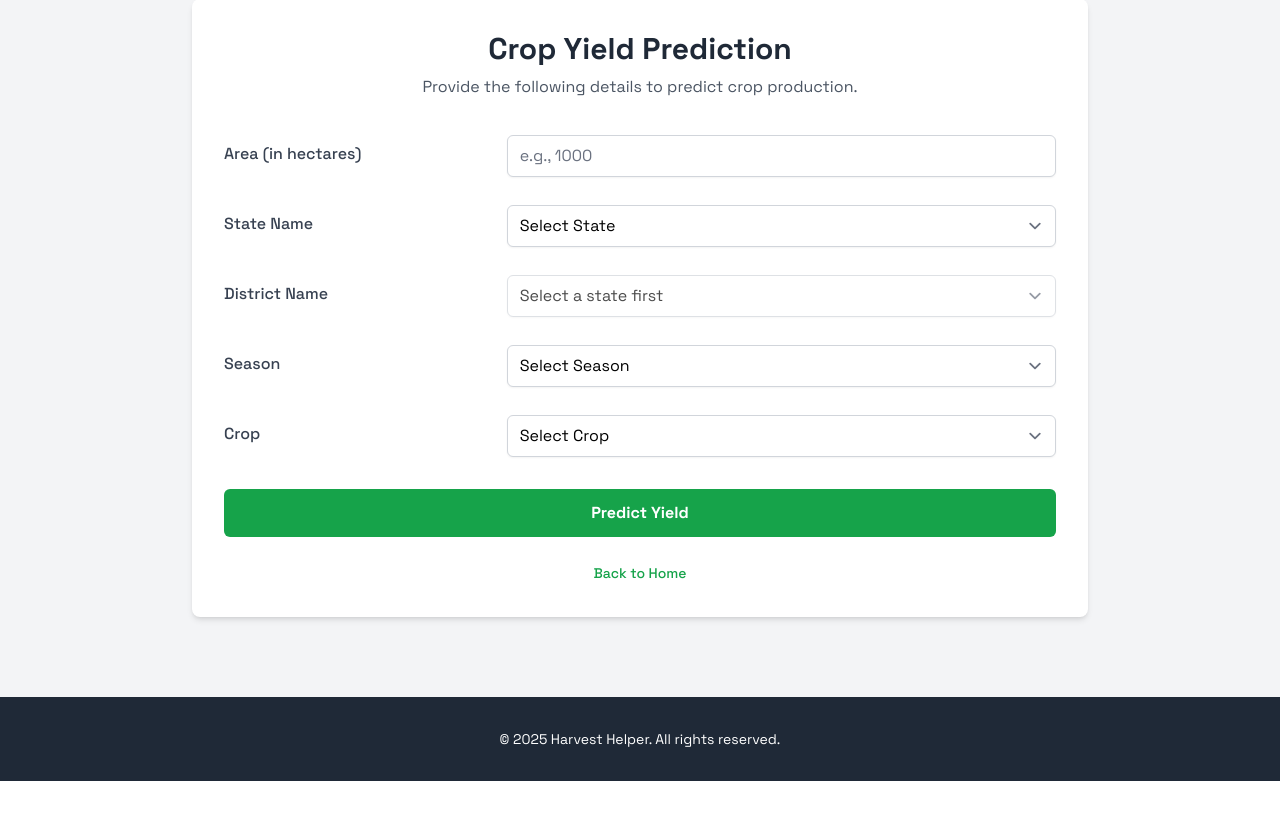
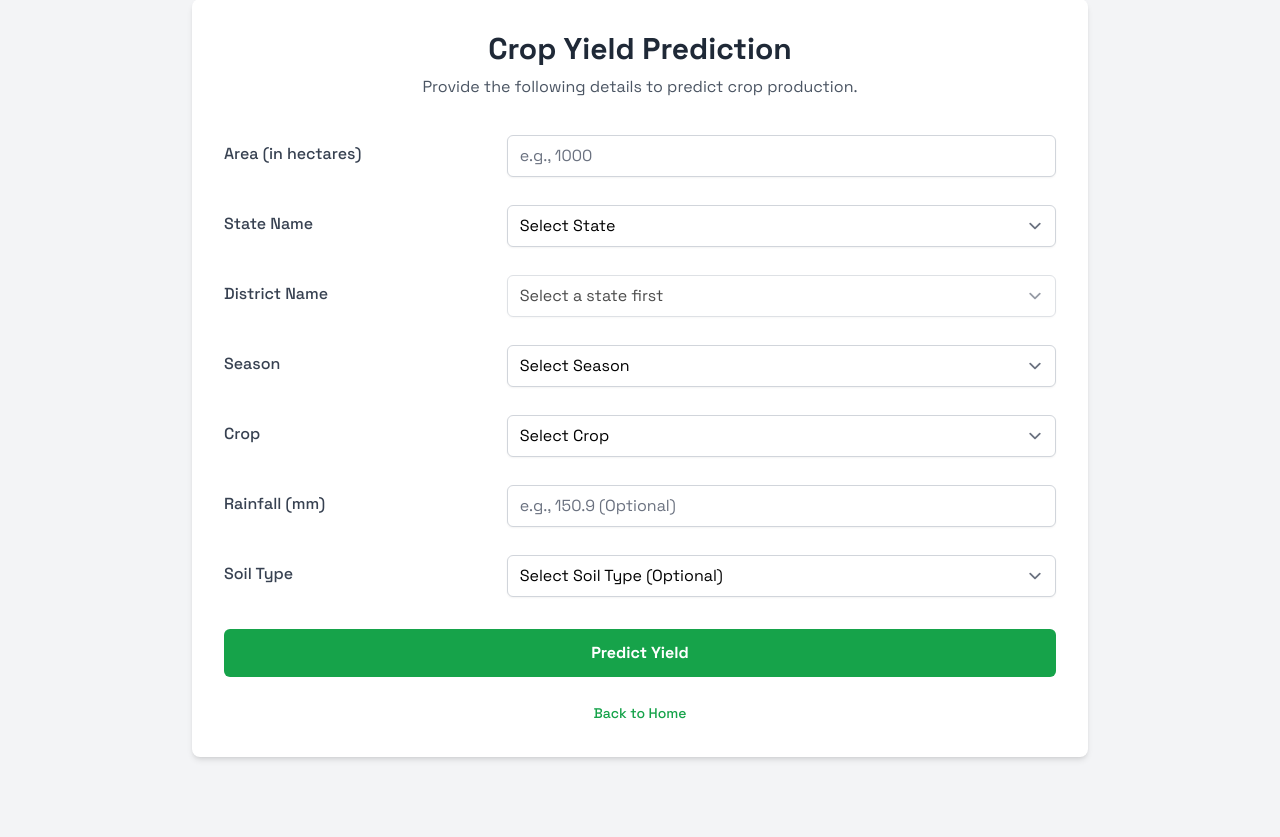
Before and after one commit to Darshanroy/help-project, a Flask app: page /yield-predict in a window 1280 px wide. Shown: the part 145-982 px from the top of the page. Before the commit the page ends 926 px from the top, so only its background shows below. Run offline with Flask 3, Linux system fonts and the light colour scheme; parts of the project's set-up code (start-up, migrations or seed data) failed here and were passed over; some libraries are stand-ins or nearby versions.

Commit message:
chnaged dataset

```diff
--- a/app.py
+++ b/app.py
@@ -1,15 +1,13 @@
 from flask import Flask, render_template, request, jsonify
 import pandas as pd
 import os
-import database # --- DATABASE INTEGRATION: Import the new database file ---
+import database
 
 from prediction_pipeline import predict_crop
 from yield_prediction_pipeline import predict_crop_yield
 from fertilizer_prediction_pipeline import predict_fertilizer
 
 app = Flask(__name__)
-
-# --- DATABASE INTEGRATION: Initialize the database on startup ---
 database.init_db()
 
 # --- Load data for dropdowns ---
@@ -19,11 +17,13 @@ FERTILIZER_DATA_PATH = os.path.join('data', 'Fertilizer Prediction.csv')
 yield_df = pd.read_csv(YIELD_DATA_PATH).dropna(subset=["Production"])
 fertilizer_df = pd.read_csv(FERTILIZER_DATA_PATH)
 
+# Get unique values for yield dropdowns
 unique_states = sorted(yield_df['State_Name'].unique())
 unique_yield_seasons = sorted(yield_df['Season'].unique())
 unique_yield_crops = sorted(yield_df['Crop'].unique())
+
+# --- MODIFICATION: Get unique soil types for the yield form ---
 unique_soil_types = sorted(fertilizer_df['Soil Type'].unique())
-unique_crop_types = sorted(fertilizer_df['Crop Type'].unique())
 
 
 @app.route('/')
@@ -36,11 +36,14 @@ def crop_recommend():
 
 @app.route('/yield-predict')
 def yield_predict():
+    """Renders the yield prediction page."""
+    # --- MODIFICATION: Pass unique_soil_types to the template ---
     return render_template(
         'yield.html',
         states=unique_states,
         seasons=unique_yield_seasons,
-        crops=unique_yield_crops
+        crops=unique_yield_crops,
+        soil_types=unique_soil_types
     )
 
 @app.route('/get_districts/<state_name>')
@@ -58,24 +61,23 @@ def fertilizer_recommend():
 
 @app.route('/predict', methods=['POST'])
 def predict():
-    if request.method == 'POST':
-        try:
-            form_inputs = ['N', 'P', 'K', 'temperature', 'humidity', 'ph', 'rainfall']
-            data = [float(request.form[key]) for key in form_inputs]
-
-            crop_prediction = predict_crop(data)
-
-            # --- DATABASE INTEGRATION: Log the successful prediction ---
-            database.log_crop_prediction(data, crop_prediction)
-
-            return jsonify({'prediction': crop_prediction})
-        except Exception as e:
-            return jsonify({'error': str(e)})
+    # ... (no changes needed in this function) ...
+    try:
+        data = [float(request.form[key]) for key in ['N', 'P', 'K', 'temperature', 'humidity', 'ph', 'rainfall']]
+        crop_prediction = predict_crop(data)
+        database.log_crop_prediction(data, crop_prediction)
+        return jsonify({'prediction': crop_prediction})
+    except Exception as e:
+        return jsonify({'error': str(e)})
 
 @app.route('/predict_yield', methods=['POST'])
 def predict_yield_endpoint():
+    """Handles yield prediction requests."""
     if request.method == 'POST':
         try:
+            # --- MODIFICATION: Accept new fields but only use the ones the model needs ---
+            # The form will send 'Rainfall' and 'Soil_Type', but we ignore them here
+            # because the current yield model was not trained on them.
             data_for_prediction = {
                 'Area': float(request.form['Area']),
                 'State_Name': request.form['State_Name'],
@@ -86,19 +88,39 @@ def predict_yield_endpoint():
 
             yield_prediction = predict_crop_yield(data_for_prediction)
 
-            # --- DATABASE INTEGRATION: Log the successful prediction ---
+            # Log the prediction with the data the model used
             database.log_yield_prediction(data_for_prediction, yield_prediction)
 
             return jsonify({'prediction': yield_prediction})
         except Exception as e:
             return jsonify({'error': str(e)})
+
+@app.route('/predict_fertilizer', methods=['POST'])
+def predict_fertilizer_endpoint():
+    # ... (no changes needed in this function) ...
+    try:
+        data_for_prediction = {
+            'Temperature': float(request.form['Temperature']),
+            'Humidity': float(request.form['Humidity']),
+            'Moisture': float(request.form['Moisture']),
+            'Soil Type': request.form['Soil_Type'],
+            'Crop Type': request.form['Crop_Type'],
+            'Nitrogen': int(request.form['Nitrogen']),
+            'Potassium': int(request.form['Potassium']),
+            'Phosphorous': int(request.form['Phosphorous'])
+        }
+        fertilizer_prediction = predict_fertilizer(data_for_prediction)
+        database.log_fertilizer_prediction(data_for_prediction, fertilizer_prediction)
+        return jsonify({'prediction': fertilizer_prediction})
+    except Exception as e:
+        return jsonify({'error': str(e)})
+
 @app.route('/history')
 def history():
-    """Renders the history page with logs from all prediction types."""
+    # ... (no changes needed in this function) ...
     crop_logs = database.fetch_crop_logs()
     yield_logs = database.fetch_yield_logs()
     fertilizer_logs = database.fetch_fertilizer_logs()
-
     return render_template(
         'history.html',
         crop_history=crop_logs,
@@ -106,30 +128,5 @@ def history():
         fertilizer_history=fertilizer_logs
     )
 
-@app.route('/predict_fertilizer', methods=['POST'])
-def predict_fertilizer_endpoint():
-    if request.method == 'POST':
-        try:
-            data_for_prediction = {
-                'Temperature': float(request.form['Temperature']),
-                'Humidity': float(request.form['Humidity']),
-                'Moisture': float(request.form['Moisture']),
-                'Soil Type': request.form['Soil_Type'],
-                'Crop Type': request.form['Crop_Type'],
-                'Nitrogen': int(request.form['Nitrogen']),
-                'Potassium': int(request.form['Potassium']),
-                'Phosphorous': int(request.form['Phosphorous'])
-            }
-
-            fertilizer_prediction = predict_fertilizer(data_for_prediction)
-
-            # --- DATABASE INTEGRATION: Log the successful prediction ---
-            database.log_fertilizer_prediction(data_for_prediction, fertilizer_prediction)
-
-            return jsonify({'prediction': fertilizer_prediction})
-        except Exception as e:
-            return jsonify({'error': str(e)})
-
-
 if __name__ == '__main__':
     app.run(debug=True)
--- a/templates/yield.html
+++ b/templates/yield.html
@@ -48,6 +48,22 @@
                         {% for crop in crops %}<option value="{{ crop }}">{{ crop }}</option>{% endfor %}
                     </select>
                 </div>
+
+                <!-- --- NEW FIELD: Rainfall --- -->
+                <div class="grid grid-cols-1 md:grid-cols-3 items-center gap-4">
+                    <label for="Rainfall" class="font-medium text-gray-700">Rainfall (mm)</label>
+                    <input type="number" step="0.01" class="md:col-span-2 mt-1 block w-full rounded-md border-gray-300 shadow-sm focus:border-green-500 focus:ring-green-500" id="Rainfall" name="Rainfall" placeholder="e.g., 150.9 (Optional)">
+                </div>
+
+                <!-- --- NEW FIELD: Soil Type --- -->
+                <div class="grid grid-cols-1 md:grid-cols-3 items-center gap-4">
+                    <label for="Soil_Type" class="font-medium text-gray-700">Soil Type</label>
+                    <select class="md:col-span-2 mt-1 block w-full rounded-md border-gray-300 shadow-sm focus:border-green-500 focus:ring-green-500" id="Soil_Type" name="Soil_Type">
+                        <option value="">Select Soil Type (Optional)</option>
+                        {% for soil in soil_types %}<option value="{{ soil }}">{{ soil }}</option>{% endfor %}
+                    </select>
+                </div>
+
             </div>
 
             <!-- Submit Button -->
```
Also changed, not shown: 1 other file.
